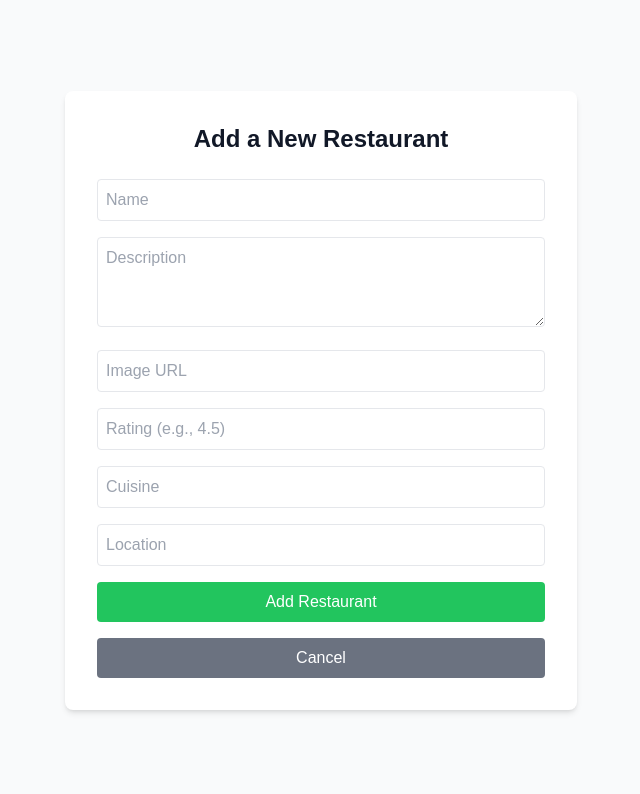
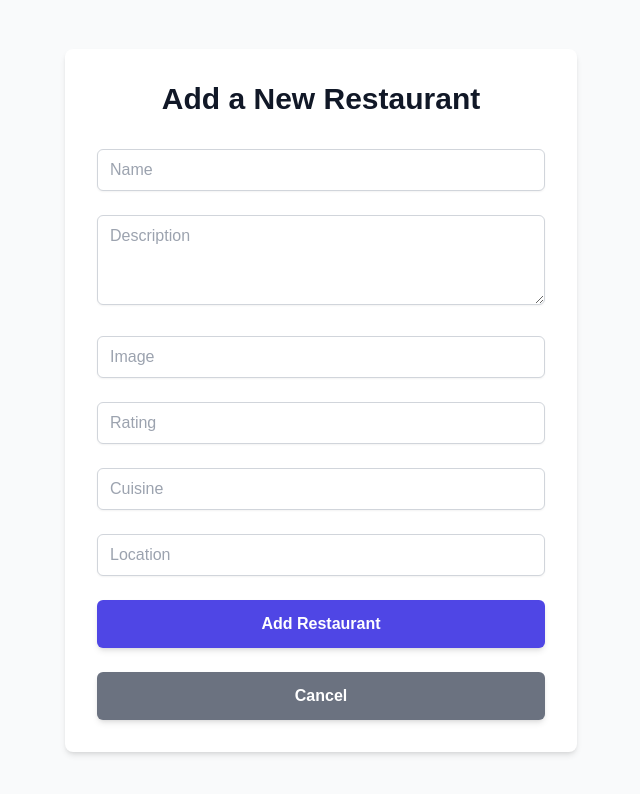
Before and after one commit to shreyak-29/nextjs-1, a Next.js app in the folder zomato-clone/: page /add-restaurant in a window 1280 px wide. Shown: the top 794 px of the page, without its empty margins (319-959 px from the left). Built offline with nearby package versions, Linux system fonts and the light colour scheme.

Commit message:
filters added

```diff
--- a/zomato-clone/src/components/Add-restaurants.tsx
+++ b/zomato-clone/src/components/Add-restaurants.tsx
@@ -1,7 +1,7 @@
+// AddRestaurant Component
 import { useState } from 'react';
 import { useRouter } from 'next/router';
-import axios, { AxiosError } from 'axios';
-
+import axios from 'axios';
 
 interface RestaurantForm {
   name: string;
@@ -39,16 +39,18 @@ const AddRestaurant = () => {
     }
 
     try {
-      // Convert rating to number for API
+      const token = localStorage.getItem('token');
+      if (!token) throw new Error('Authentication token missing');
+
       const restaurantData = {
         ...newRestaurant,
         rating: parseFloat(newRestaurant.rating) || 0,
       };
 
-      // Send data to API
-      await axios.post('/api/restaurants', restaurantData);
+      await axios.post('/api/restaurants', restaurantData , {
+        headers: { 'x-auth-token': token },
+      });
 
-      // Reset form and redirect on success
       setNewRestaurant({
         name: '',
         description: '',
@@ -60,122 +62,83 @@ const AddRestaurant = () => {
 
       router.push('/restaurant');
     } catch (err) {
-      if (axios.isAxiosError(err)) {
-        // Handle Axios-specific error
-        setError(err.response?.data?.message || 'Failed to add restaurant. Please try again.');
-      } else if (err instanceof Error) {
-        // Handle generic JavaScript errors
-        setError(err.message);
-      } else {
-        // Handle unexpected error types
-        setError('An unexpected error occurred.');
-      }
-    } finally {
+      const errorMessage = axios.isAxiosError(err)
+        ? err.response?.data?.message || 'Failed to add restaurant.'
+        : 'An unexpected error occurred.';
+
+      setError(errorMessage);
       setIsSubmitting(false);
     }
-  }
+  };
+
   return (
-    <div className="min-h-screen bg-gray-50 flex items-center justify-center px-4">
-      <div className="bg-white shadow-md rounded-lg p-8 max-w-lg w-full">
-        <h1 className="text-2xl font-bold text-gray-900 mb-6 text-center">
+    <div className="min-h-screen bg-gray-50 flex items-center justify-center px-4 py-12">
+      <div className="w-full max-w-lg bg-white shadow-md rounded-lg p-8">
+        <h1 className="text-3xl font-bold text-center text-gray-900 mb-8">
           Add a New Restaurant
         </h1>
 
         {error && (
-          <div className="mb-4 p-3 bg-red-100 text-red-700 rounded-md">
+          <div className="bg-red-100 border-l-4 border-red-500 text-red-700 p-4 rounded mb-6">
             {error}
           </div>
         )}
 
-        <form onSubmit={handleFormSubmit} className="space-y-4">
-          <div>
-            <input
-              type="text"
-              placeholder="Name"
-              className="w-full border p-2 rounded focus:ring-2 focus:ring-green-500 focus:border-green-500"
-              value={newRestaurant.name}
-              onChange={(e) => setNewRestaurant({ ...newRestaurant, name: e.target.value })}
+        <form onSubmit={handleFormSubmit} className="space-y-6">
+          {['name', 'description', 'image', 'rating', 'cuisine', 'location'].map((field) => {
+            const inputProps = {
+              placeholder: field.charAt(0).toUpperCase() + field.slice(1),
+              type: field === 'image' ? 'url'
+                   : field === 'rating' ? 'number'
+                   : 'text',
+              min: field === 'rating' ? '0' : undefined,
+              max: field === 'rating' ? '5' : undefined,
+              step: field === 'rating' ? '0.1' : undefined,
+              rows: field === 'description' ? 3 : undefined,
+            };
+
+            return (
+              <div key={field}>
+                {field === 'description' ? (
+                  <textarea
+                    {...inputProps}
+                    className="w-full px-3 py-2 border border-gray-300 rounded-md shadow-sm focus:outline-none focus:ring-2 focus:ring-indigo-500"
+                    value={newRestaurant[field as keyof RestaurantForm]}
+                    onChange={(e) => setNewRestaurant({ ...newRestaurant, [field]: e.target.value })}
                     required
                     disabled={isSubmitting}
                   />
-          </div>
-
-          <div>
-            <textarea
-              placeholder="Description"
-              className="w-full border p-2 rounded focus:ring-2 focus:ring-green-500 focus:border-green-500"
-              value={newRestaurant.description}
-              onChange={(e) => setNewRestaurant({ ...newRestaurant, description: e.target.value })}
-              required
-              disabled={isSubmitting}
-              rows={3}
-            />
-          </div>
-
-          <div>
+                ) : (
                   <input
-              type="url"
-              placeholder="Image URL"
-              className="w-full border p-2 rounded focus:ring-2 focus:ring-green-500 focus:border-green-500"
-              value={newRestaurant.image}
-              onChange={(e) => setNewRestaurant({ ...newRestaurant, image: e.target.value })}
+                    {...inputProps}
+                    className="w-full px-3 py-2 border border-gray-300 rounded-md shadow-sm focus:outline-none focus:ring-2 focus:ring-indigo-500"
+                    value={newRestaurant[field as keyof RestaurantForm]}
+                    onChange={(e) => setNewRestaurant({ ...newRestaurant, [field]: e.target.value })}
                     required
                     disabled={isSubmitting}
                   />
+                )}
               </div>
-
-          <div>
-            <input
-              type="number"
-              placeholder="Rating (e.g., 4.5)"
-              className="w-full border p-2 rounded focus:ring-2 focus:ring-green-500 focus:border-green-500"
-              min="0"
-              max="5"
-              step="0.1"
-              value={newRestaurant.rating}
-              onChange={(e) => setNewRestaurant({ ...newRestaurant, rating: e.target.value })}
-              disabled={isSubmitting}
-            />
-          </div>
-
-          <div>
-            <input
-              type="text"
-              placeholder="Cuisine"
-              className="w-full border p-2 rounded focus:ring-2 focus:ring-green-500 focus:border-green-500"
-              value={newRestaurant.cuisine}
-              onChange={(e) => setNewRestaurant({ ...newRestaurant, cuisine: e.target.value })}
-              disabled={isSubmitting}
-            />
-          </div>
-
-          <div>
-            <input
-              type="text"
-              placeholder="Location"
-              className="w-full border p-2 rounded focus:ring-2 focus:ring-green-500 focus:border-green-500"
-              value={newRestaurant.location}
-              onChange={(e) => setNewRestaurant({ ...newRestaurant, location: e.target.value })}
-              disabled={isSubmitting}
-            />
-          </div>
+            );
+          })}
 
           <button
             type="submit"
-            className="w-full bg-green-500 text-white py-2 rounded hover:bg-green-600 disabled:bg-green-300 disabled:cursor-not-allowed"
             disabled={isSubmitting}
+            className="w-full py-3 px-4 bg-indigo-600 text-white font-semibold rounded-md shadow-md hover:bg-indigo-700 focus:outline-none focus:ring-2 focus:ring-indigo-500 disabled:opacity-50 transition duration-300"
           >
             {isSubmitting ? 'Adding Restaurant...' : 'Add Restaurant'}
           </button>
-        </form>
 
           <button
+            type="button"
             onClick={() => router.push('/restaurant')}
-          className="w-full mt-4 bg-gray-500 text-white py-2 rounded hover:bg-gray-600 disabled:bg-gray-300 disabled:cursor-not-allowed"
             disabled={isSubmitting}
+            className="w-full mt-4 py-3 px-4 bg-gray-500 text-white font-semibold rounded-md shadow-md hover:bg-gray-600 focus:outline-none focus:ring-2 focus:ring-gray-500 disabled:opacity-50 transition duration-300"
           >
             Cancel
           </button>
+        </form>
       </div>
     </div>
   );
--- a/zomato-clone/src/components/HeroSection.tsx
+++ b/zomato-clone/src/components/HeroSection.tsx
@@ -59,7 +59,7 @@ const HeroSection = () => {
 
           {/* Enhanced Search Bar */}
           <div className="max-w-2xl mx-auto mb-8">
-            <div className="relative">
+            <div className="relative flex w-full">
               {/* Search Icon */}
               <div className={`absolute left-4 top-1/2 -translate-y-1/2 text-gray-400 transition-transform duration-300 ${isFocused ? 'scale-110' : ''}`}>
                 <Search size={20} />
@@ -73,11 +73,11 @@ const HeroSection = () => {
                 onChange={(e) => setSearchTerm(e.target.value)}
                 onFocus={() => setIsFocused(true)}
                 onBlur={() => setIsFocused(false)}
-                className="w-full pl-12 pr-48 py-4 rounded-full bg-white/95 backdrop-blur-md text-gray-800 placeholder-gray-500 outline-none shadow-lg focus:ring-2 focus:ring-red-500 transition-all duration-300"
+                className="flex-grow pl-12 pr-48 py-4 rounded-full bg-white/95 backdrop-blur-md text-gray-800 placeholder-gray-500 outline-none shadow-lg focus:ring-2 focus:ring-red-500 transition-all duration-300"
               />
 
               {/* Location Dropdown */}
-              <div className="absolute right-24 top-1/2 -translate-y-1/2 border-l border-gray-200 pl-4">
+              <div className="absolute right-24 top-1/2 -translate-y-1/2 flex items-center border-l border-gray-200 pl-4">
                 <div className="flex items-center">
                   <MapPin size={18} className="text-gray-400 mr-2" />
                   <select
--- a/zomato-clone/src/pages/edit/[id].tsx
+++ b/zomato-clone/src/pages/edit/[id].tsx
@@ -1,9 +1,19 @@
+// EditRestaurant Component
 import { useState, useEffect } from 'react';
 import { useRouter } from 'next/router';
 import axios from 'axios';
 
+interface RestaurantForm {
+  name: string;
+  location: string;
+  cuisine: string;
+  description: string;
+  image?: string;
+  rating?: number;
+}
+
 const EditRestaurant = () => {
-  const [restaurant, setRestaurant] = useState({
+  const [restaurant, setRestaurant] = useState<RestaurantForm>({
     name: '',
     location: '',
     cuisine: '',
@@ -16,12 +26,15 @@ const EditRestaurant = () => {
   const router = useRouter();
   const { id } = router.query;
 
-  // Fetch restaurant details
   useEffect(() => {
     if (id) {
       const fetchRestaurant = async () => {
         try {
-          const response = await axios.get(`/api/restaurants/${id}`);
+          const token = localStorage.getItem('token');
+          if (!token) throw new Error('Authentication token missing');
+          const response = await axios.get(`/api/restaurants/${id}`, {
+            headers: { 'x-auth-token': token },
+          });
           setRestaurant(response.data);
         } catch (err) {
           setError('Error fetching restaurant details');
@@ -40,8 +53,12 @@ const EditRestaurant = () => {
     e.preventDefault();
     setLoading(true);
     try {
-      await axios.put(`/api/restaurants/${id}`, restaurant);
-      router.push(`/restaurant/${id}`);
+      const token = localStorage.getItem('token');
+      if (!token) throw new Error('Authentication token missing');
+      await axios.put(`/api/restaurants/${id}`, restaurant , {
+        headers: { 'x-auth-token': token },
+      });
+      router.push(`/restaurant`);
     } catch (err) {
       setError('Error updating restaurant details');
     } finally {
@@ -50,13 +67,15 @@ const EditRestaurant = () => {
   };
 
   return (
-    <div className="min-h-screen bg-gray-100 py-12 px-4 sm:px-6 lg:px-8">
-      <div className="max-w-2xl mx-auto bg-white shadow-xl rounded-lg p-8">
-        <h1 className="text-3xl font-bold text-center text-gray-900 mb-8">Edit Restaurant</h1>
+    <div className="min-h-screen bg-gray-50 flex items-center justify-center px-4 py-12">
+      <div className="w-full max-w-lg bg-white shadow-md rounded-lg p-8">
+        <h1 className="text-3xl font-bold text-center text-gray-900 mb-8">
+          Edit Restaurant
+        </h1>
 
         {error && (
-          <div className="bg-red-50 border-l-4 border-red-400 p-4 mb-6" role="alert">
-            <p className="text-red-700">{error}</p>
+          <div className="bg-red-100 border-l-4 border-red-500 text-red-700 p-4 rounded mb-6">
+            <p>{error}</p>
           </div>
         )}
 
@@ -66,74 +85,53 @@ const EditRestaurant = () => {
           </div>
         ) : (
           <form onSubmit={handleSubmit} className="space-y-6">
-            <div>
-              <label htmlFor="name" className="block text-sm font-medium text-gray-700 mb-2">
-                Restaurant Name
+            {['name', 'description', 'image', 'rating', 'cuisine', 'location'].map((field) => (
+              <div key={field}>
+                <label
+                  htmlFor={field}
+                  className="block text-sm font-medium text-gray-700 mb-2 capitalize"
+                >
+                  {field}
                 </label>
+                {field === 'description' ? (
+                  <textarea
+                    id={field}
+                    name={field}
+                    value={restaurant[field as keyof RestaurantForm]}
+                    onChange={handleChange}
+                    rows={4}
+                    className="w-full px-3 py-2 border border-gray-300 rounded-md shadow-sm focus:outline-none focus:ring-2 focus:ring-indigo-500"
+                    required
+                  />
+                ) : (
                   <input
                     type="text"
-                id="name"
-                name="name"
-                value={restaurant.name}
+                    id={field}
+                    name={field}
+                    value={restaurant[field as keyof RestaurantForm]}
                     onChange={handleChange}
+                    className="w-full px-3 py-2 border border-gray-300 rounded-md shadow-sm focus:outline-none focus:ring-2 focus:ring-indigo-500"
                     required
-                className="w-full px-3 py-2 border border-gray-300 rounded-md shadow-sm focus:outline-none focus:ring-2 focus:ring-blue-500 focus:border-blue-500"
                   />
+                )}
               </div>
+            ))}
 
-            <div>
-              <label htmlFor="location" className="block text-sm font-medium text-gray-700 mb-2">
-                Location
-              </label>
-              <input
-                type="text"
-                id="location"
-                name="location"
-                value={restaurant.location}
-                onChange={handleChange}
-                required
-                className="w-full px-3 py-2 border border-gray-300 rounded-md shadow-sm focus:outline-none focus:ring-2 focus:ring-blue-500 focus:border-blue-500"
-              />
-            </div>
-
-            <div>
-              <label htmlFor="cuisine" className="block text-sm font-medium text-gray-700 mb-2">
-                Cuisine
-              </label>
-              <input
-                type="text"
-                id="cuisine"
-                name="cuisine"
-                value={restaurant.cuisine}
-                onChange={handleChange}
-                required
-                className="w-full px-3 py-2 border border-gray-300 rounded-md shadow-sm focus:outline-none focus:ring-2 focus:ring-blue-500 focus:border-blue-500"
-              />
-            </div>
-
-            <div>
-              <label htmlFor="description" className="block text-sm font-medium text-gray-700 mb-2">
-                Description
-              </label>
-              <textarea
-                id="description"
-                name="description"
-                value={restaurant.description}
-                onChange={handleChange}
-                rows={4}
-                className="w-full px-3 py-2 border border-gray-300 rounded-md shadow-sm focus:outline-none focus:ring-2 focus:ring-blue-500 focus:border-blue-500"
-              />
-            </div>
-
-            <div>
             <button
               type="submit"
               disabled={loading}
-                className="w-full py-3 px-4 bg-blue-600 text-white font-semibold rounded-md shadow-md hover:bg-blue-700 focus:outline-none focus:ring-2 focus:ring-blue-500 focus:ring-offset-2 transition duration-300 ease-in-out"
+              className="w-full py-3 px-4 bg-indigo-600 text-white font-semibold rounded-md shadow-md hover:bg-indigo-700 focus:outline-none focus:ring-2 focus:ring-indigo-500 disabled:opacity-50 transition duration-300"
             >
               {loading ? 'Updating...' : 'Update Restaurant'}
             </button>
-            </div>
+
+            <button
+              type="button"
+              onClick={() => router.push('/restaurant')}
+              className="w-full mt-4 py-3 px-4 bg-gray-500 text-white font-semibold rounded-md shadow-md hover:bg-gray-600 focus:outline-none focus:ring-2 focus:ring-gray-500 disabled:opacity-50 transition duration-300"
+            >
+              Cancel
+            </button>
           </form>
         )}
       </div>
```
Also changed, not shown: zomato-clone/src/components/Restaurant.tsx (+76 -15 lines), 1 other file (tests, documents, lock files or other folders). Lines whose indentation alone changed are shown as unchanged.
